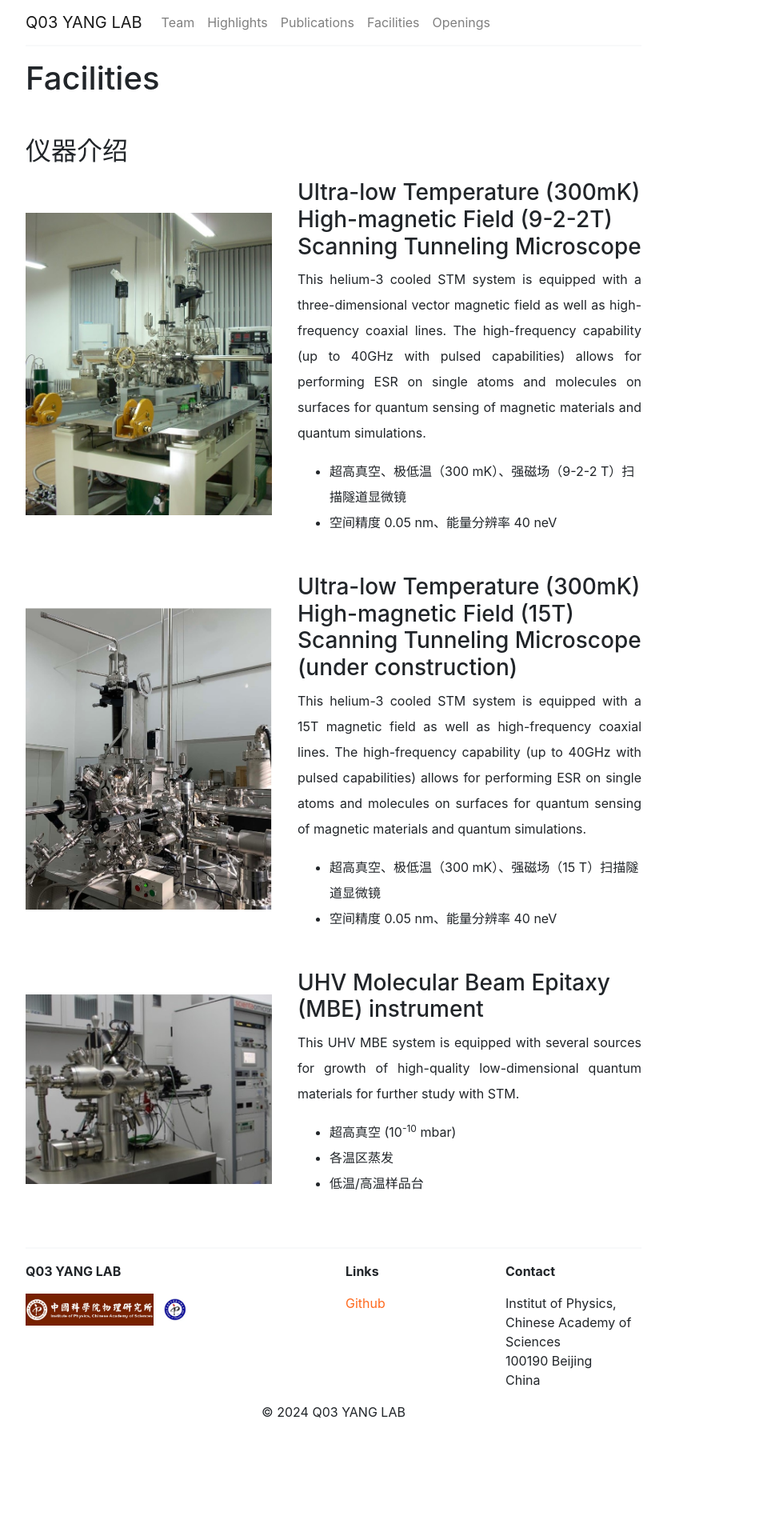
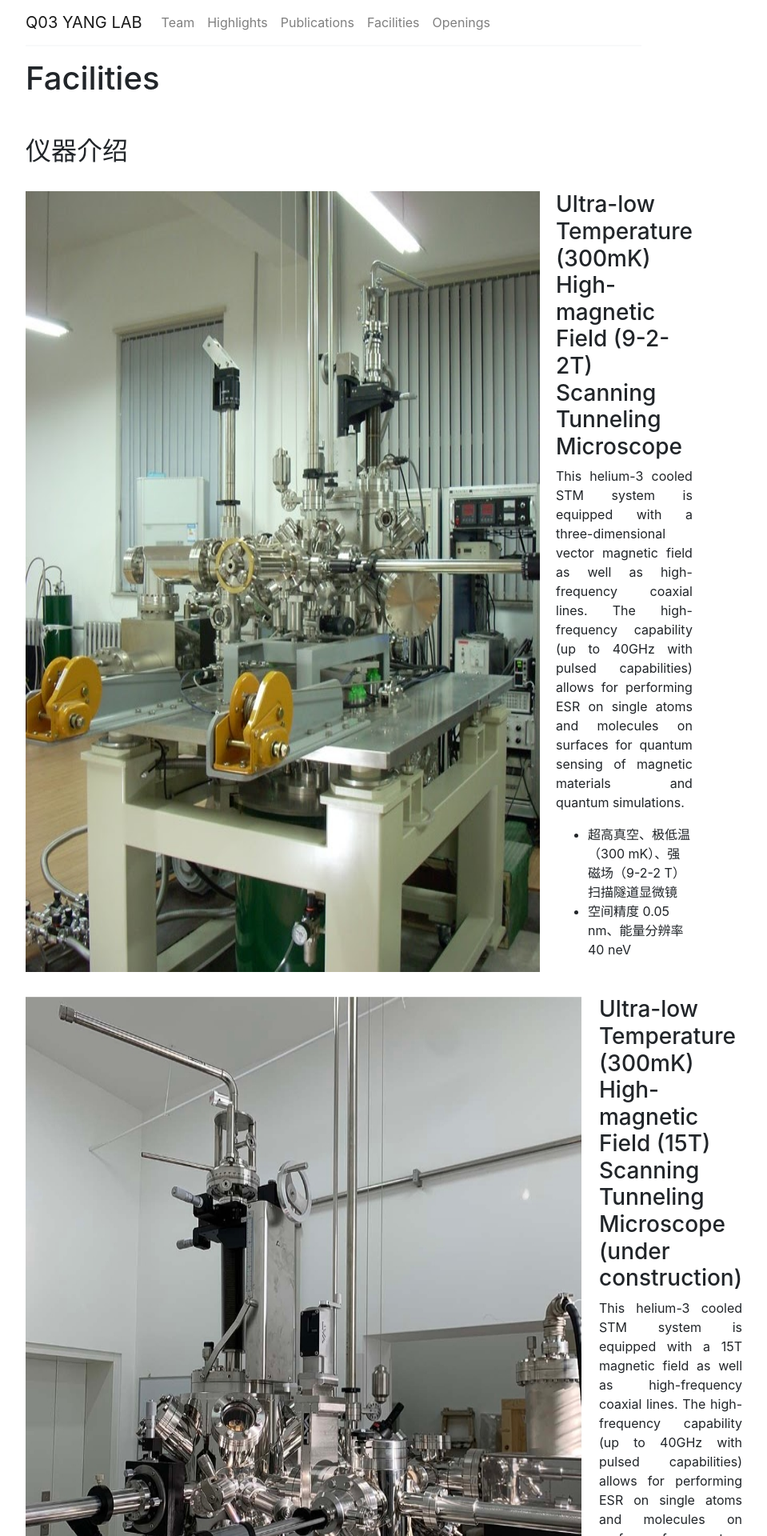
Before and after one commit to ZoomWuun/Q03i, a Jekyll site: the page built from _pages/facilities.html, in a window 1280 px wide. Shown: the top 1920 px of the page at 80% size, without its empty margins (223-1182 px from the left). Built offline with Jekyll 4.4.1, drawn with Linux system fonts in a browser that asks for light colours; before the commit the page ends 1793 px from its top, so only the background shows below that.

Commit message:
Add files via upload

```diff
--- a/_pages/facilities.html
+++ b/_pages/facilities.html
@@ -3,14 +3,60 @@
 layout: page
 permalink: /facilities/
 ---
+<style>
+    /* 默认双栏设计 */
+    .facilities-container {
+        display: flex;
+        flex-wrap: wrap;
+        margin: 0 -15px;
+    }
+
+    .facility {
+        display: flex;
+        flex: 1;
+        margin: 15px;
+        box-sizing: border-box;
+    }
+
+    .facility img {
+        max-width: 100%;
+        height: auto;
+        flex: 1;
+    }
+
+    .facility-text {
+        flex: 2;
+        padding-left: 20px;
+    }
+
+    /* 单栏设计：小屏幕设备 */
+    @media (max-width: 768px) {
+        .facilities-container {
+            display: block;
+        }
+
+        .facility {
+            flex-direction: column;
+            margin: 15px 0;
+        }
+
+        .facility img {
+            width: 100%;
+            height: auto;
+        }
+
+        .facility-text {
+            padding-left: 0;
+        }
+    }
+</style>
 <!-- Facilities -->
 <h2 class="mb-3">仪器介绍</h2>
 
-<div style="display: flex; align-items: center; line-height: 2em; margin-bottom: 2em;">
-    <div style="flex: 1 1 40%;">
-        <img src="/assets/images/facilities1.jpg" alt="Facility Image" style="max-width: 100%;">
-    </div>
-    <div style="flex: 1 1 60%; padding-left: 2em;">
+<div class="facilities-container">
+    <div class="facility">
+        <img src="/assets/images/facilities1.jpg" alt="Facility Image1">
+        <div class="facility-text">
             <h3>Ultra-low Temperature (300mK) High-magnetic Field (9-2-2T) Scanning Tunneling Microscope</h3>
             <p>This helium-3 cooled STM system is equipped with a three-dimensional vector magnetic field as well as high-frequency coaxial lines. The high-frequency capability (up to 40GHz with pulsed capabilities) allows for performing ESR on single atoms and molecules on surfaces for quantum sensing of magnetic materials and quantum simulations.</p>
             <ul>
@@ -19,12 +65,12 @@
             </ul>
         </div>
     </div>
+</div>
 
-<div style="display: flex; align-items: center; line-height: 2em; margin-bottom: 2em;">
-    <div style="flex: 1 1 40%;">
-        <img src="/assets/images/facilities2.jpg" alt="Facility Image" style="max-width: 100%;">
-    </div>
-    <div style="flex: 1 1 60%; padding-left: 2em;">
+<div class="facilities-container">
+    <div class="facility">
+        <img src="/assets/images/facilities2.jpg" alt="Facility Image2">
+        <div class="facility-text">
             <h3>Ultra-low Temperature (300mK) High-magnetic Field (15T)
                 Scanning Tunneling Microscope
                 (under construction)</h3>
@@ -35,12 +81,12 @@
             </ul>
         </div>
     </div>
+</div>
 
-<div style="display: flex; align-items: center; line-height: 2em; margin-bottom: 2em;">
-    <div style="flex: 1 1 40%;">
-        <img src="/assets/images/facilities3.jpg" alt="Facility Image" style="max-width: 100%;">
-    </div>
-    <div style="flex: 1 1 60%; padding-left: 2em;">
+<div class="facilities-container">
+    <div class="facility">
+        <img src="/assets/images/facilities3.jpg" alt="Facility Image3">
+        <div class="facility-text">
             <h3>UHV Molecular Beam Epitaxy (MBE) instrument</h3>
             <p>This UHV MBE system is equipped with several sources for growth of high-quality low-dimensional quantum materials for further study with STM.</p>
             <ul>
@@ -50,3 +96,4 @@
             </ul>
         </div>
     </div>
+</div>
```
Lines whose indentation alone changed are shown as unchanged.
